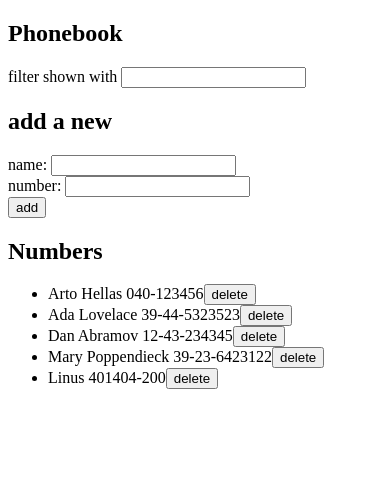
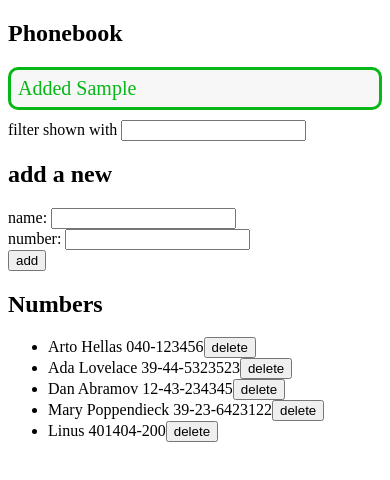
Before and after one commit to eleekku/full_stack_open, a React (Vite) app in the folder part2/puhelinluettelo/: page / in a window 390 px wide. Both pictures are taken after typing "Sample", "Sample" into the empty fields and a click on the button "add". Shown: the top 480 px of the page. Built offline with nearby package versions, Linux system fonts and the light colour scheme; no server answers; data requests are answered from the project's data file.

Commit message:
phonebook done

```diff
--- a/part2/puhelinluettelo/src/App.jsx
+++ b/part2/puhelinluettelo/src/App.jsx
@@ -1,20 +1,10 @@
 import { useState, useEffect } from 'react'
+import Persons from './components/Persons'
+import Filter from './components/Filter'
 import Contacts from './services/Contacts'
+import Notification from './components/Notification'
 
-const Filter = ({ filter, setFilter }) => {
-  return (
-    <div>filter shown with <input value={filter} onChange={(event) => setFilter(event.target.value)}/></div>
-  )
-}
-
-const Persons = ({ person, removePerson }) => {
-  return (
-    <li>{person.name} {person.number}
-    <button onClick={() => removePerson(person.id)}>delete</button></li>
-  )
-}
-
-const addPerson = (event, persons, setPersons, newName, setNewName, newNumber, setNewNumber) => {
+const addPerson = (event, persons, setPersons, newName, setNewName, newNumber, setNewNumber, setNotification) => {
   event.preventDefault()
   const newPerson = { name: newName, number: newNumber }
   if (newPerson.name === '') {
@@ -34,32 +24,49 @@ const addPerson = (event, persons, setPersons, newName, setNewName, newNumber, s
     const person = persons.find(person => person.name === newPerson.name)
     const updatedPerson = { ...person, number: newPerson.number }
     Contacts
-      .update
-      (person.id, updatedPerson)
+      .update(person.id, updatedPerson)
       .then(returnedPerson => {
         setPersons(persons.map(person => person.id !== returnedPerson.id ? person : returnedPerson))
+      })
+      .catch(() => {
+        setNotification({ message: `Information of ${newPerson.name} has already been removed from the database`, type: 'error'})
+        setTimeout(() => {
+          setNotification({message: null, type: ''})
+        }, 5000)
       })
     setNewName('')
     setNewNumber('')
     return
   }
-  if (newPerson.number)
+  if (newPerson.number) {
     Contacts
       .create(newPerson)
       .then(returnedPerson => {
         setPersons(persons.concat(returnedPerson))
       })
+    setNotification({ message: `Added ${newPerson.name}`, type: 'success'})
+    setTimeout(() => {
+      setNotification({message: null, type: ''})
+    }, 5000)
     setNewName('')
     setNewNumber('')
   }
+}
 
-const removePerson = (id, persons, setPersons) => {
+const removePerson = (id, persons, setPersons, setNotification) => {
   const person = persons.find(person => person.id === id)
   if (window.confirm(`Delete ${person.name}?`)) {
     Contacts
       .remove(id)
       .then(() => {
         setPersons(persons.filter(person => person.id !== id))
+      })
+      .catch (() => {
+        setNotification({ message: `Information of ${person.name} has already been removed from the database`, type: 'error'})
+        setTimeout(() => {
+          setNotification({message: null, type: ''})
+          setPersons(persons.filter(person => person.id !== id))
+        }, 5000)
       })
   }
 }
@@ -69,6 +76,7 @@ const App = () => {
   const [newName, setNewName] = useState('')
   const [newNumber, setNewNumber] = useState('')
   const [filter, setFilter] = useState('')
+  const [notification, setNotification] = useState({ message: null, type: 'success' })
 
   useEffect(() => {
     Contacts
@@ -93,9 +101,10 @@ const App = () => {
   return (
     <div>
       <h2>Phonebook</h2>
+      <Notification message={notification.message} type={notification.type}/>
       <Filter filter={filter} setFilter={setFilter} />
       <h2>add a new</h2>
-      <form onSubmit={(event) => addPerson(event, persons, setPersons, newName, setNewName, newNumber, setNewNumber)}>
+      <form onSubmit={(event) => addPerson(event, persons, setPersons, newName, setNewName, newNumber, setNewNumber, setNotification)}>
         <div>
           name: <input value={newName} onChange={(event) => handleNewName(event, setNewName)} />
         </div>
@@ -108,7 +117,7 @@ const App = () => {
       </form>
       <h2>Numbers</h2>
       <ul>
-        {personsToShow.map(person => <Persons key={person.name} person={person} removePerson={(id) => removePerson(id, persons, setPersons)} />)}
+        {personsToShow.map(person => <Persons key={person.name} person={person} removePerson={(id) => removePerson(id, persons, setPersons, setNotification)} />)}
       </ul>
     </div>
   )
--- /dev/null
+++ b/part2/puhelinluettelo/src/components/Filter.jsx
@@ -0,0 +1,7 @@
+const Filter = ({ filter, setFilter }) => {
+	return (
+	  <div>filter shown with <input value={filter} onChange={(event) => setFilter(event.target.value)}/></div>
+	)
+}
+
+export default Filter
--- /dev/null
+++ b/part2/puhelinluettelo/src/components/Notification.jsx
@@ -0,0 +1,17 @@
+import React from 'react'
+
+const Notification = ({ message, type }) => {
+  if (message === null) {
+	return null
+  }
+
+  const className = type === 'error' ? 'notification error' : 'notification success'
+  console.log(`type is ${type}`)
+  return (
+	<div className={className}>
+	  {message}
+	</div>
+  )
+}
+
+export default Notification
--- /dev/null
+++ b/part2/puhelinluettelo/src/components/Persons.jsx
@@ -0,0 +1,8 @@
+const Persons = ({ person, removePerson }) => {
+	return (
+	  <li>{person.name} {person.number}
+	  <button onClick={() => removePerson(person.id)}>delete</button></li>
+	)
+}
+
+export default Persons
--- /dev/null
+++ b/part2/puhelinluettelo/src/index.css
@@ -0,0 +1,16 @@
+.notification {
+  background: rgb(248, 247, 247);
+  font-size: 20px;
+  border-style: solid;
+  border-radius: 10px;
+  padding: 7px;
+  margin-bottom: 10px;
+}
+
+.error {
+  color: rgb(183, 6, 6);
+}
+
+.success {
+  color: rgb(6, 183, 24);
+}
--- a/part2/puhelinluettelo/src/main.jsx
+++ b/part2/puhelinluettelo/src/main.jsx
@@ -2,4 +2,6 @@ import ReactDOM from 'react-dom/client'
 
 import App from './App'
 
+import './index.css'
+
 ReactDOM.createRoot(document.getElementById('root')).render(<App />)
```
Lines whose indentation alone changed are shown as unchanged.
